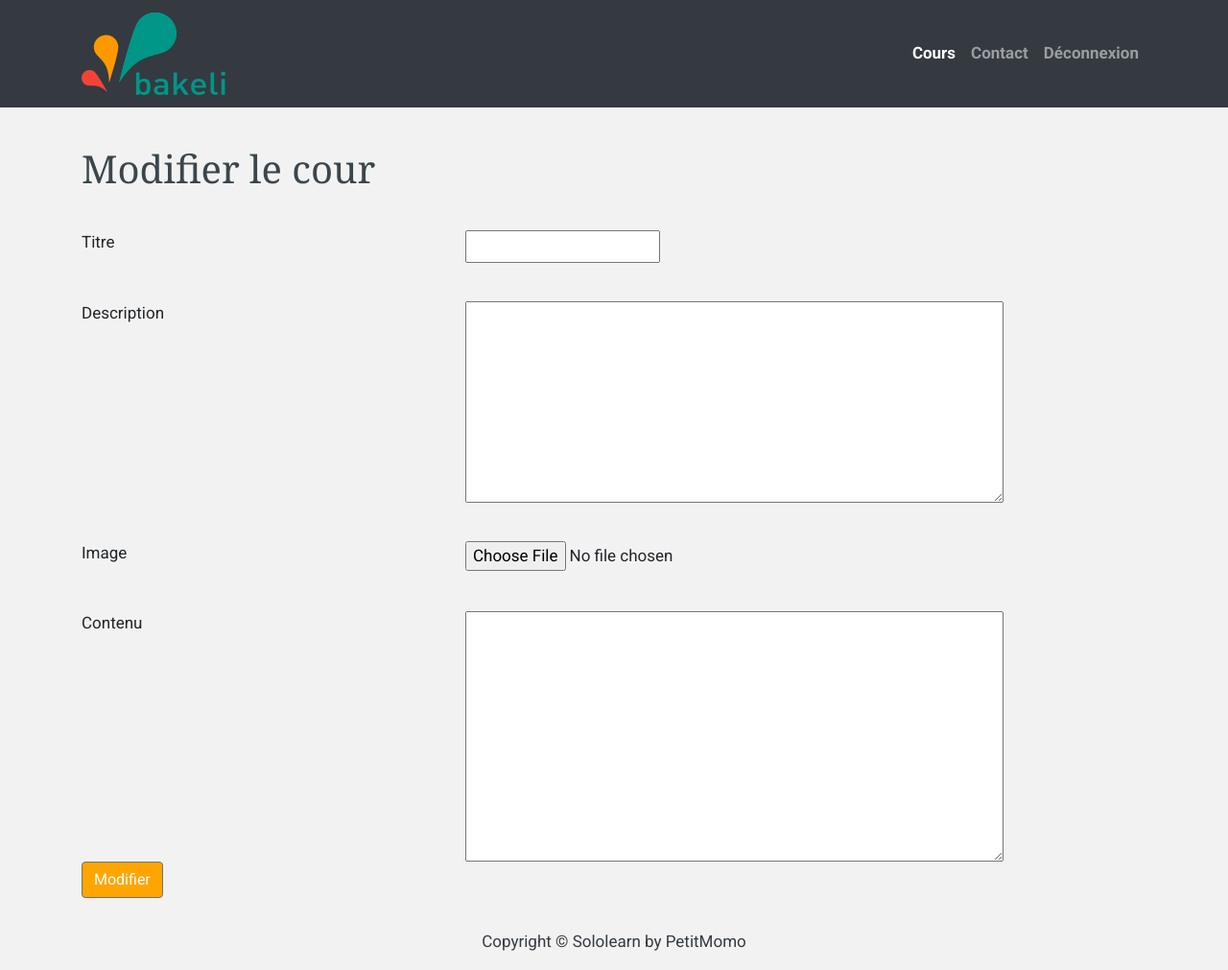
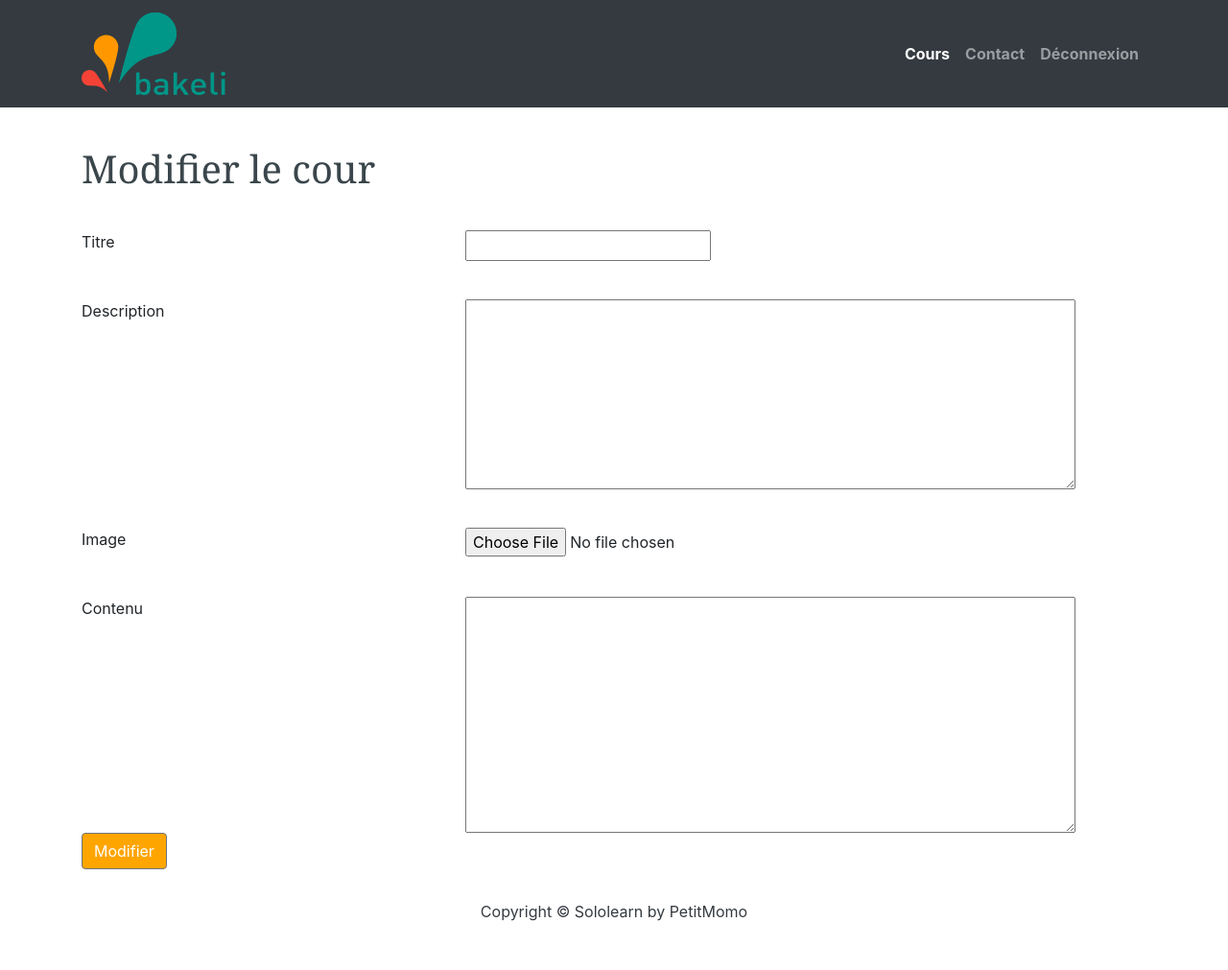
Before and after one commit to petitmomo/DjangoProject, a Django app: template registration/mysite/templates/cour_edit.html in a window 1280 px wide. Shown: the whole page at 96% size. After the commit the page ends 960 px from the top, so only its background shows below. Run offline with Django 3.2, Linux system fonts and the light colour scheme; the template is opened without the code that fills it, so the values that code supplies are empty; some libraries are stand-ins or nearby versions.

Commit message:
deuxième modification

```diff
--- a/registration/mysite/templates/base.html
+++ b/registration/mysite/templates/base.html
@@ -7,25 +7,12 @@
         <meta name="viewport" content="width=device-width, initial-scale=1" />
         <link rel="stylesheet" href="https://maxcdn.bootstrapcdn.com/bootstrap/4.0.0/css/bootstrap.min.css" integrity="sha384-Gn5384xqQ1aoWXA+058RXPxPg6fy4IWvTNh0E263XmFcJlSAwiGgFAW/dAiS6JXm"
             crossorigin="anonymous" />
-        <link rel="stylesheet" href="{% static 'css/cour_index.css'%}">
+        <link rel="stylesheet" href="{% static 'css/cour_index.css' %}">
+        <link rel="stylesheet" href="{% static 'css/cour_edit.css' %}">
+        <link rel="stylesheet" href="{% static 'css/base.css' %}">
     </head>
 
     <body>
-        <style>
-            body {
-            font-family: "Roboto", sans-serif;
-            font-size: 17px;
-            background-color:#f2f2f2;
-            }
-
-        .nav-link:hover{
-
-           background-color:#1abc9c;
-           border: 10px;
-        }
-
-
-    </style>
 
         <!-- Navigation -->
         <nav class="navbar navbar-expand-lg navbar-dark bg-dark shadow" id="mainNav">
```
